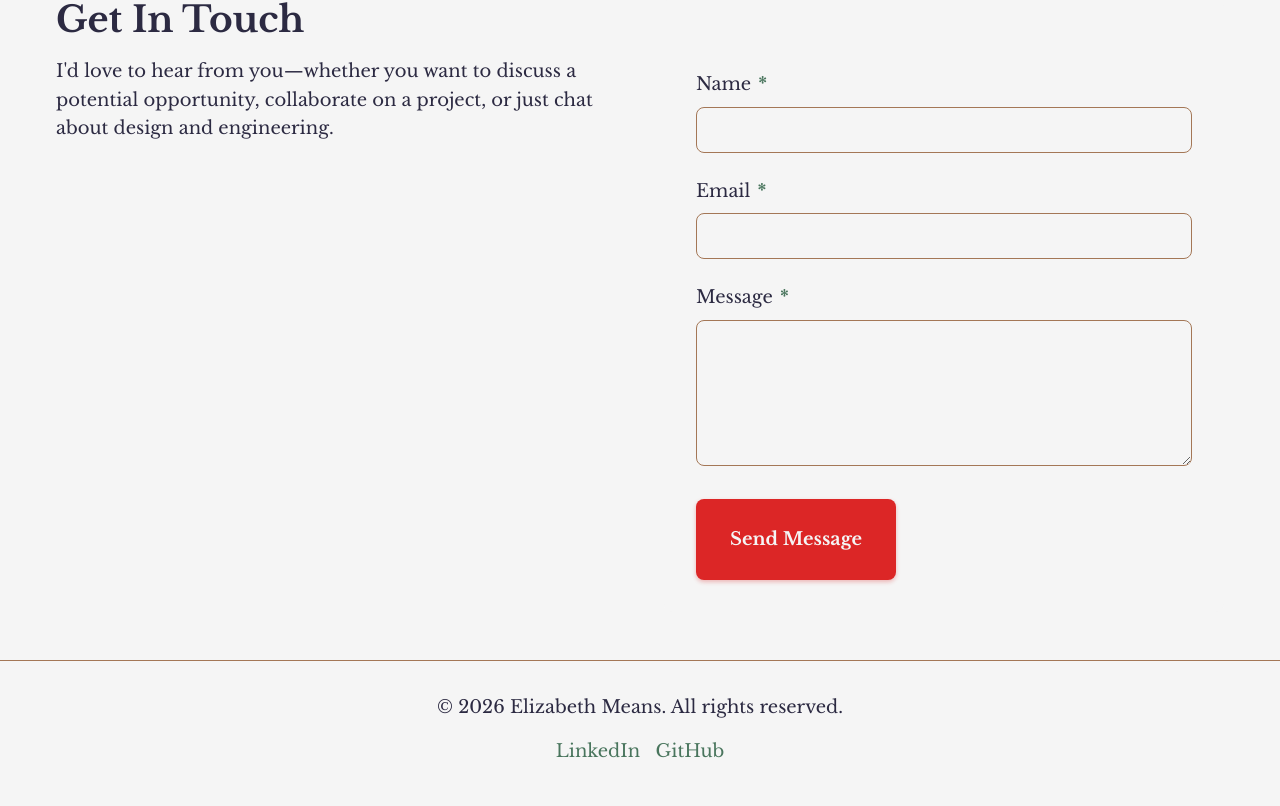
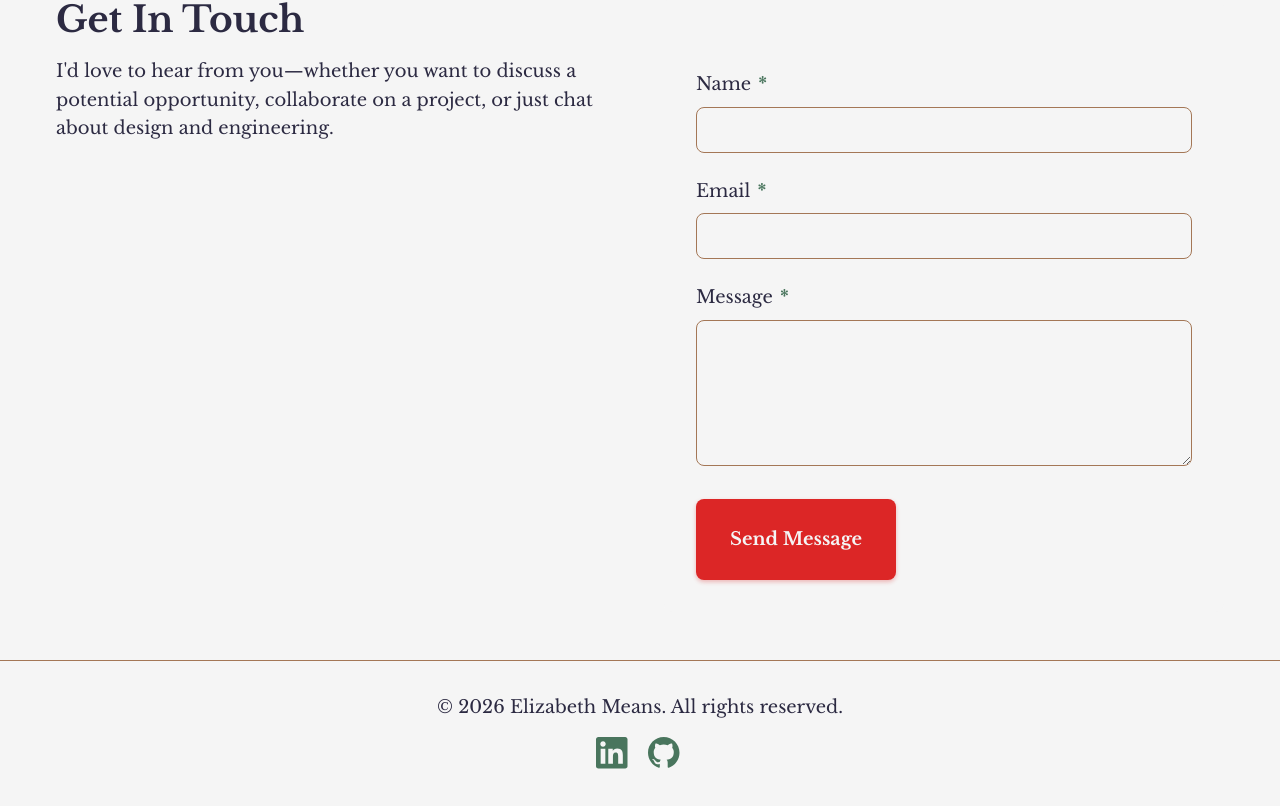
Before and after one commit to emeans/elizabeth-means, a Next.js app: page / in a window 1280 px wide. Shown: the part 1832-2638 px from the top of the page. Built offline with nearby package versions, Linux system fonts and the light colour scheme.

Commit message:
Use linkedin and github logos instead

```diff
--- a/app/components/Footer/Footer.module.css
+++ b/app/components/Footer/Footer.module.css
@@ -15,6 +15,13 @@
   margin: 0 auto;
 }
 
+.links {
+  display: flex;
+  justify-content: center;
+  gap: var(--spacing-md);
+  margin-top: var(--spacing-sm);
+}
+
 .container {
   max-width: var(--max-width);
   margin: 0 auto;
--- a/app/components/Footer/Footer.tsx
+++ b/app/components/Footer/Footer.tsx
@@ -1,4 +1,36 @@
 import styles from './Footer.module.css'
+
+function GitHubIcon({ 'aria-hidden': ariaHidden = true }: { 'aria-hidden'?: boolean }) {
+  return (
+    <svg
+      xmlns="http://www.w3.org/2000/svg"
+      width="1.75em"
+      height="1.75em"
+      viewBox="0 0 24 24"
+      fill="currentColor"
+      aria-hidden={ariaHidden}
+      style={{ display: 'inline-block', verticalAlign: '-0.2em', marginRight: '0.25em' }}
+    >
+      <path d="M12 0c-6.626 0-12 5.373-12 12 0 5.302 3.438 9.8 8.207 11.387.599.111.793-.261.793-.577v-2.234c-3.338.726-4.033-1.416-4.033-1.416-.546-1.387-1.333-1.756-1.333-1.756-1.089-.745.083-.729.083-.729 1.205.084 1.839 1.237 1.839 1.237 1.07 1.834 2.807 1.304 3.492.997.107-.775.418-1.305.762-1.604-2.665-.305-5.467-1.334-5.467-5.931 0-1.311.469-2.381 1.236-3.221-.124-.303-.535-1.524.117-3.176 0 0 1.008-.322 3.301 1.23.957-.266 1.983-.399 3.003-.404 1.02.005 2.047.138 3.006.404 2.291-1.552 3.297-1.23 3.297-1.23.653 1.653.242 2.874.118 3.176.77.84 1.235 1.911 1.235 3.221 0 4.609-2.807 5.624-5.479 5.921.43.372.823 1.102.823 2.222v3.293c0 .319.192.694.801.576 4.765-1.589 8.199-6.086 8.199-11.386 0-6.627-5.373-12-12-12z" />
+    </svg>
+  )
+}
+
+function LinkedInIcon({ 'aria-hidden': ariaHidden = true }: { 'aria-hidden'?: boolean }) {
+  return (
+    <svg
+      xmlns="http://www.w3.org/2000/svg"
+      width="1.75em"
+      height="1.75em"
+      viewBox="0 0 24 24"
+      fill="currentColor"
+      aria-hidden={ariaHidden}
+      style={{ display: 'inline-block', verticalAlign: '-0.2em', marginRight: '0.25em' }}
+    >
+      <path d="M20.447 20.452h-3.554v-5.569c0-1.328-.027-3.037-1.852-3.037-1.853 0-2.136 1.445-2.136 2.939v5.667H9.351V9h3.414v1.561h.046c.477-.9 1.637-1.85 3.37-1.85 3.601 0 4.267 2.37 4.267 5.455v6.286zM5.337 7.433c-1.144 0-2.063-.926-2.063-2.065 0-1.138.92-2.063 2.063-2.063 1.14 0 2.064.925 2.064 2.063 0 1.139-.925 2.065-2.064 2.065zm1.782 13.019H3.555V9h3.564v11.452zM22.225 0H1.771C.792 0 0 .774 0 1.729v20.542C0 23.227.792 24 1.771 24h20.451C23.2 24 24 23.227 24 22.271V1.729C24 .774 23.2 0 22.222 0h.003z" />
+    </svg>
+  )
+}
 
 export default function Footer() {
   return (
@@ -6,22 +38,20 @@
       <div className={styles.container}>
         <div className={styles.footerContent}>
           <p>&copy; {new Date().getFullYear()} Elizabeth Means. All rights reserved.</p>
-          <div>
+          <div className={styles.links}>
             <a
               href='https://www.linkedin.com/in/elizabeth-a-means/'
               target='_blank'
               rel='noopener noreferrer'
-              aria-label='LinkedIn'>
-              LinkedIn
+              aria-label='LinkedIn profile'>
+              <LinkedInIcon aria-hidden />
             </a>
-            &nbsp;&nbsp;
             <a
               href='https://github.com/emeans'
               target='_blank'
               rel='noopener noreferrer'
-              aria-label='GitHub'>
-                <i className="fa-brands fa-github" data-fa-transform="grow-6"></i> GitHub
-
+              aria-label='GitHub profile'>
+              <GitHubIcon aria-hidden />
             </a>
           </div>
         </div>
--- a/app/layout.tsx
+++ b/app/layout.tsx
@@ -48,7 +48,6 @@
           strategy="afterInteractive"
           data-collect-dnt="true"
         />
-        <script src="https://kit.fontawesome.com/c0e71dcb85.js" crossOrigin="anonymous"></script>
         <noscript>
           <img
             src="https://queue.simpleanalyticscdn.com/noscript.gif?collect-dnt=true"
```
